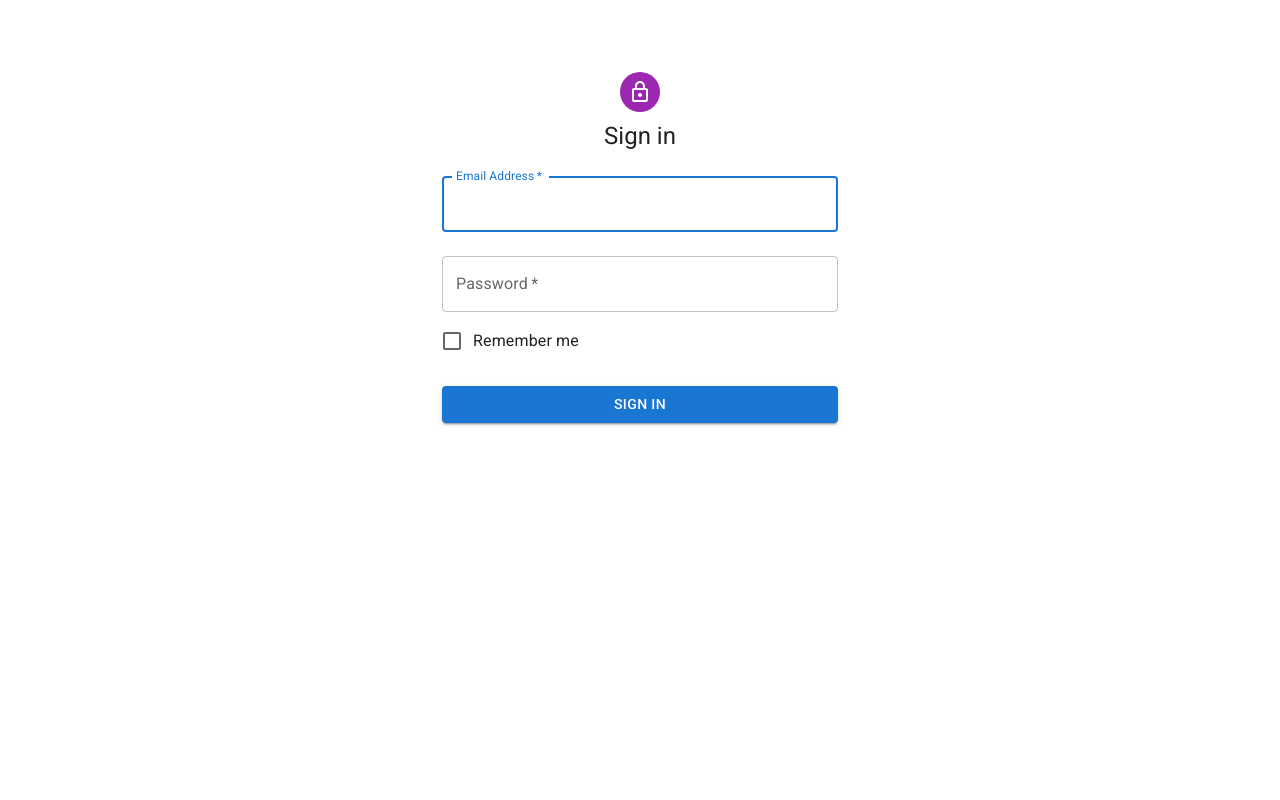
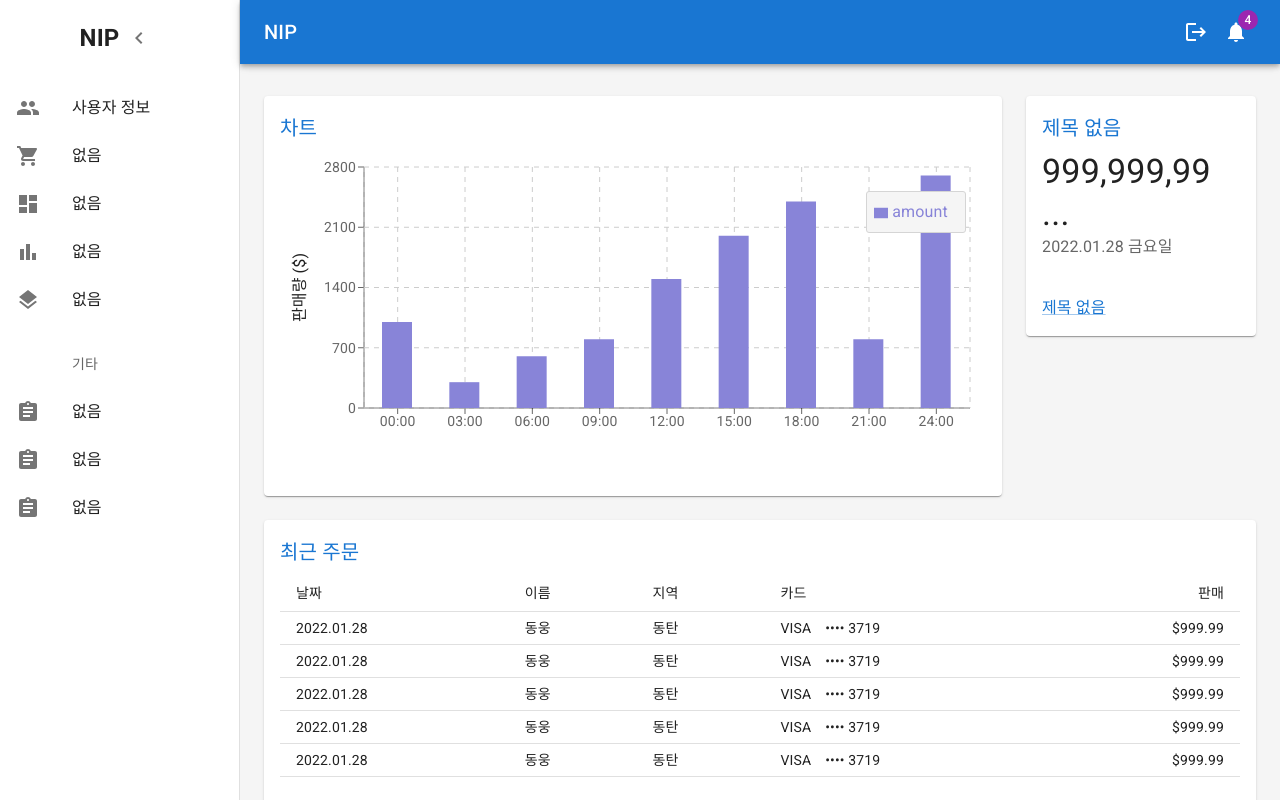
Before and after one commit to chainlabs21/nip-admin-20220128, a React (Create React App) app: page / in a window 1280 px wide. Built offline with nearby package versions, Linux system fonts and the light colour scheme.

Commit message:
set react router dom

```diff
--- a/package.json
+++ b/package.json
@@ -14,9 +14,11 @@
     "@types/node": "^16.11.21",
     "@types/react": "^17.0.38",
     "@types/react-dom": "^17.0.11",
+    "@types/react-router-dom": "^5.3.3",
     "react": "^17.0.2",
     "react-dom": "^17.0.2",
     "react-hook-form": "^7.25.1",
+    "react-router-dom": "^6.2.1",
     "react-scripts": "5.0.0",
     "recharts": "^2.1.8",
     "typescript": "^4.5.5",
--- a/src/App.tsx
+++ b/src/App.tsx
@@ -7,8 +7,8 @@ const App = () => {
   // if logged in => Dashboard, else => Sign in
   return (
     <section>
-      <SignIn />
-      {/*<Dashboard />*/}
+      {/*<SignIn />*/}
+      <Dashboard />
     </section>
   )
 }
--- /dev/null
+++ b/src/Routers.tsx
@@ -0,0 +1,49 @@
+import React from 'react'
+import Grid from '@mui/material/Grid'
+import Paper from '@mui/material/Paper'
+import Chart from './page/dashboard/Chart'
+import Deposits from './page/dashboard/Deposits'
+import Orders from './page/dashboard/Orders'
+
+const Routers = () => {
+  return (
+    <Grid container spacing={3}>
+      {/* Chart */}
+      <Grid item xs={12} md={8} lg={9}>
+        <Paper
+          sx={{
+            p: 2,
+            display: 'flex',
+            flexDirection: 'column',
+            height: 400,
+          }}
+        >
+          <Chart />
+        </Paper>
+      </Grid>
+
+      {/* Recent Deposits */}
+      <Grid item xs={12} md={4} lg={3}>
+        <Paper
+          sx={{
+            p: 2,
+            display: 'flex',
+            flexDirection: 'column',
+            height: 240,
+          }}
+        >
+          <Deposits />
+        </Paper>
+      </Grid>
+
+      {/* Recent Orders */}
+      <Grid item xs={12}>
+        <Paper sx={{ p: 2, display: 'flex', flexDirection: 'column' }}>
+          <Orders />
+        </Paper>
+      </Grid>
+    </Grid>
+  )
+}
+
+export default Routers
--- a/src/index.tsx
+++ b/src/index.tsx
@@ -2,10 +2,13 @@ import React from 'react'
 import ReactDOM from 'react-dom'
 import './index.css'
 import App from './App'
+import { BrowserRouter } from 'react-router-dom'
 
 ReactDOM.render(
   <React.StrictMode>
-    <App />
+    <BrowserRouter>
+      <App />
+    </BrowserRouter>
   </React.StrictMode>,
   document.getElementById('root'),
 )
--- a/src/page/dashboard/Dashboard.tsx
+++ b/src/page/dashboard/Dashboard.tsx
@@ -21,6 +21,7 @@ import LogoutIcon from '@mui/icons-material/Logout'
 import Chart from './Chart'
 import Deposits from './Deposits'
 import Orders from './Orders'
+import Routers from '../../Routers'
 
 function Copyright(props: any) {
   return (
@@ -33,9 +34,8 @@ function Copyright(props: any) {
       {'Copyright © '}
       <Link color="inherit" href="http://admin.nip1.net">
         NIP
-      </Link>{' '}
+      </Link>
       {new Date().getFullYear()}
-      {'.'}
     </Typography>
   )
 }
@@ -173,41 +173,9 @@ function DashboardContent() {
           }}
         >
           <Toolbar />
+
           <Container maxWidth="lg" sx={{ mt: 4, mb: 4 }}>
-            <Grid container spacing={3}>
-              {/* Chart */}
-              <Grid item xs={12} md={8} lg={9}>
-                <Paper
-                  sx={{
-                    p: 2,
-                    display: 'flex',
-                    flexDirection: 'column',
-                    height: 400,
-                  }}
-                >
-                  <Chart />
-                </Paper>
-              </Grid>
-              {/* Recent Deposits */}
-              <Grid item xs={12} md={4} lg={3}>
-                <Paper
-                  sx={{
-                    p: 2,
-                    display: 'flex',
-                    flexDirection: 'column',
-                    height: 240,
-                  }}
-                >
-                  <Deposits />
-                </Paper>
-              </Grid>
-              {/* Recent Orders */}
-              <Grid item xs={12}>
-                <Paper sx={{ p: 2, display: 'flex', flexDirection: 'column' }}>
-                  <Orders />
-                </Paper>
-              </Grid>
-            </Grid>
+            <Routers />
             <Copyright sx={{ pt: 4 }} />
           </Container>
         </Box>
```
Also changed, not shown: 1 other file (tests, documents, lock files or other folders).
